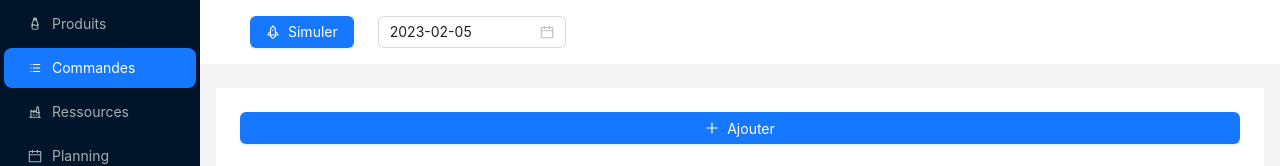
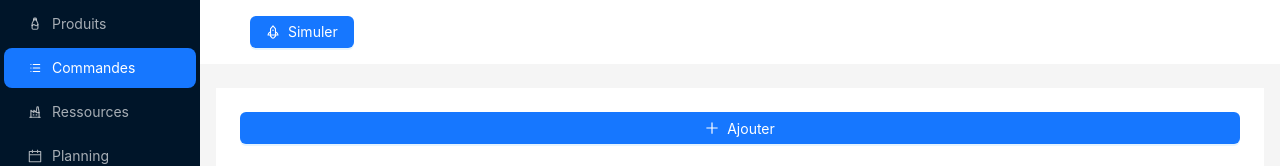
Before and after one commit to RyanChadly/new-batprod2, a React (Create React App) app: page / in a window 1280 px wide. Shown: the top 166 px of the page. Built offline with nearby package versions, Linux system fonts and the light colour scheme.

Commit message:
remove datepicker from main page

```diff
--- a/src/components/main-page/main-page.tsx
+++ b/src/components/main-page/main-page.tsx
@@ -62,7 +62,6 @@ export const MainPage: React.FC = () => {
           }}
         >
           <SimulatorButton />
-          <DatePicker allowClear={false} defaultValue={dayjs(new Date())} />
         </Header>
         <Content style={{ margin: "24px 16px 0", overflowY: "scroll" }}>
           <div
```
